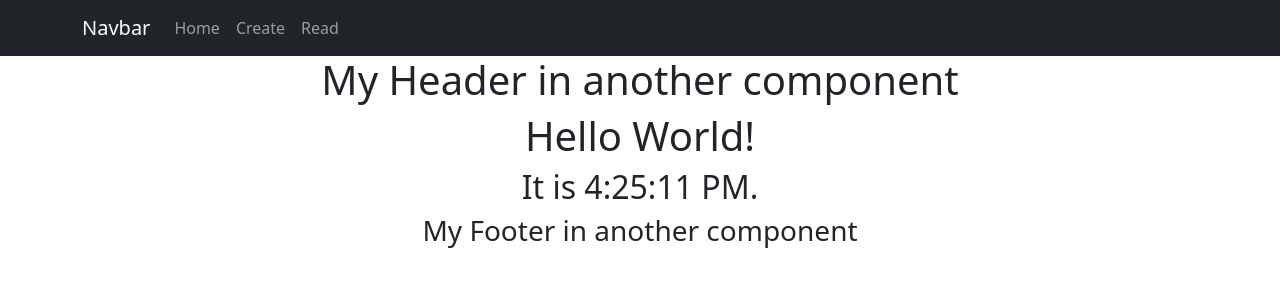
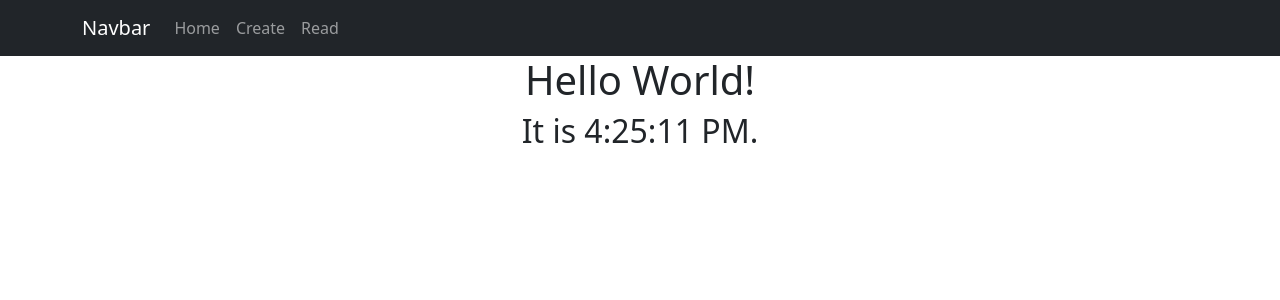
Before and after one commit to lcasburn18/lab4, a React (Create React App) app: page / in a window 1280 px wide. Shown: the top 300 px of the page. Built offline with nearby package versions, Linux system fonts and the light colour scheme.

Commit message:
Exercise 6

```diff
--- a/src/App.js
+++ b/src/App.js
@@ -1,30 +1,54 @@
-// Importing the Components
-import { BrowserRouter as Router, Route, Routes } from 'react-router-dom';
+// Import necessary components
+import { BrowserRouter as Router, Route, Routes, useLocation } from 'react-router-dom';
 import NavigationBar from './components/NavigationBar';
 import Content from './components/Content';
 import Header from './components/Header';
 import Footer from './components/Footer';
 import './App.css';
 
-// Define the main 'App' component
+// Component to manage content based on the current URL
+function DisplayConditionalComponents() {
+  // useLocation provides the current route URL
+  const location = useLocation();
+
+  // Display components based on the current path
+  return (
+    <>
+      {/* Render Footer only when the path is '/read' */}
+      {location.pathname === '/read' && <Footer />}
+
+      {/* Render Header only when the path is '/create' */}
+      {location.pathname === '/create' && <Header />}
+    </>
+  );
+}
+
+//'App' component
 function App() {
   return (
     <div className="App">
-      {/* Render the components */}
       <Router>
-      <NavigationBar />
+        <NavigationBar/>
         <Routes>
+          {/* Home route which displays the Content component */}
           <Route path="/home" element={<Content />} />
+
+          {/* Read route which displays the Read Component and Footer*/}
           <Route path="/read" element={<h1>Read Component</h1>} />
+
+          {/* Create route which displays the Create Component and Header*/}
           <Route path="/create" element={<h1>Create Component</h1>} />
+
+          {/* Redirect to /home if the user goes to the root URL */}
+          <Route path="/" element={<Content />} />
         </Routes>
+
+        {/* Conditionally display Header or Footer based on the route */}
+        <DisplayConditionalComponents />
       </Router>
-      <Header></Header>
-      <Content></Content>
-      <Footer></Footer>
     </div>
   );
 }
 
-// Export the 'App' component
+// Export the App component
 export default App;
```
Lines whose indentation alone changed are shown as unchanged.
